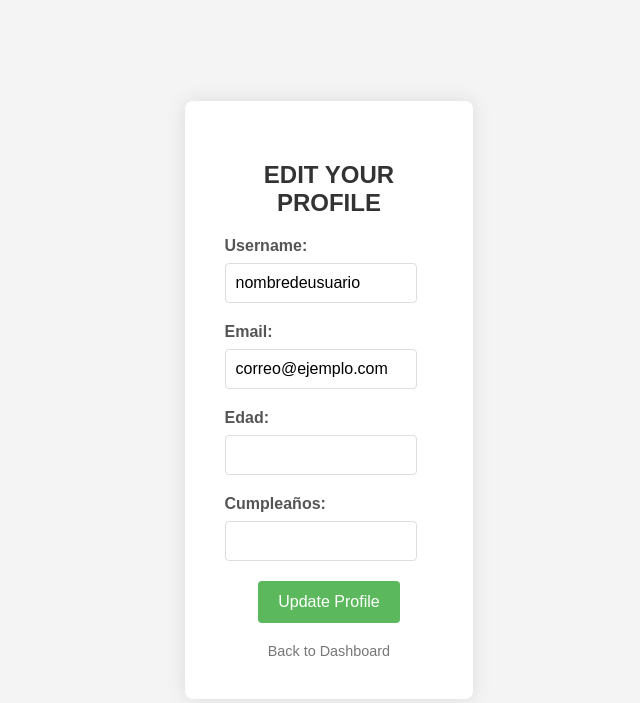
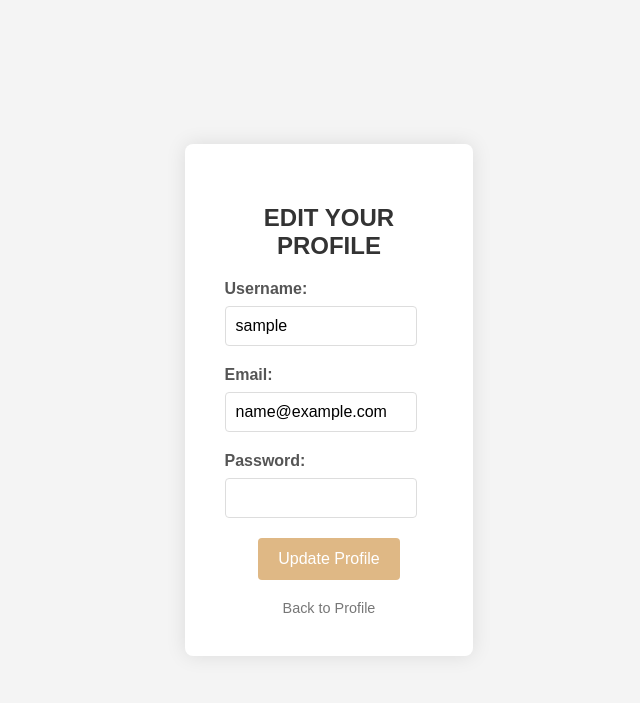
Before and after one commit to cassiuste/Proyecto_Transversal_I, a PHP site: page /editProfile.php in a window 1280 px wide. Shown: the top 703 px of the page, without its empty margins (295-935 px from the left). Run offline with PHP 8.4, Linux system fonts and the light colour scheme; the visitor is signed in with stand-in values (Sample User, id 1).

Commit message:
Created update user

```diff
--- a/view/css/editProfile.css
+++ b/view/css/editProfile.css
@@ -35,6 +35,12 @@ h2 {
     text-align: center;
 }
 
+.success_message{
+    color: green;
+    margin-bottom: 15px;
+    text-align: center;
+}
+
 .form_text label {
     display: block;
     margin-bottom: 8px;
@@ -44,8 +50,7 @@ h2 {
 
 .form_text input[type="text"],
 .form_text input[type="email"],
-.form_text input[type="age"],
-.form_text input[type="dateB"] {
+.form_text input[type="password"] {
     width: calc(100% - 16px);
     padding: 10px;
     margin-bottom: 20px;
@@ -60,7 +65,7 @@ h2 {
 }
 
 .buttons button[type="submit"] {
-    background-color: #5cb85c;
+    background-color: #DFB885;
     color: white;
     padding: 12px 20px;
     border: none;
@@ -71,7 +76,7 @@ h2 {
 }
 
 .buttons button[type="submit"]:hover {
-    background-color: #4cae4c;
+    background-color: #ddb075;
 }
 
 .back-link {
--- a/view/editProfile.php
+++ b/view/editProfile.php
@@ -25,24 +25,45 @@ if (isset($_SESSION["logged"])) {
             <div class="content">
                 <h2>EDIT YOUR PROFILE</h2>
                 <div class="error_message">
+                        <?php
+                        if(isset($_SESSION["error_message"])){
+                            $error_message = $_SESSION["error_message"];
+                            echo "$error_message" . "<br>";
+                            unset($_SESSION["error_message"]);
+                        }
+                        ?>
                     </div>
-                <form action="#" method="post">
+                    <div class="success_message">
+                        <?php
+                        if(isset($_SESSION["success_message"])){
+                            $success_message = $_SESSION["success_message"];
+                            echo "$success_message" . "<br>";
+                            unset($_SESSION["success_message"]);
+                        }
+                        ?>
+                    </div>
+                <form action="../controller/UserController.php" method="post">
                     <div class="form_text">
                         <label for="username">Username:</label>
-                        <input type="text" id="username" name="username" value="nombredeusuario" required>
+                        <input type="text" id="username" name="username" value="<?php echo "$username"; ?>" required>
                         <br>
                         <label for="email">Email:</label>
-                        <input type="email" id="email" name="email" value="correo@ejemplo.com" required>
+                        <input type="email" id="email" name="email" value="<?php echo "$email"; ?>" required>
                         <br>
-                        <label for="age">Edad:</label>
-                        <input type="text" id="age" name="age">
-                        <label for="dateB">Cumpleaños:</label>
-                        <input type="text" id="dateB" name="dateB">
+                        <label for="user_password">Password:</label>
+                        <input type="password" id="user_password" name="user_password" required>
                         <br>
                     </div>
                     <div class="buttons">
-                        <button type="submit">Update Profile</button>
-                        <a href="dashboard.html" class="back-link">Back to Dashboard</a>
+                        <button type="submit" name="update">Update Profile</button>
+                        <?php
+                            if($_SESSION['rol'] == "admin"){
+                                ?><a href="profileadmin.php" class="back-link">Back to Profile</a> <?php
+                            } else{
+                                ?><a href="profileupdate.php" class="back-link">Back to Profile</a> <?php
+                            }
+                        ?>
+                        <!-- <a href="dashboard.html" class="back-link">Back to Profile</a> -->
                     </div>
                 </form>
             </div>
--- a/view/profileadmin.php
+++ b/view/profileadmin.php
@@ -165,7 +165,6 @@ if (isset($_SESSION["logged"])) {
                                 <input type='submit' name='edit' value='Edit'>
                                 <input type='submit' name='delete' value='Delete'>
                                 </form>";
-
                         echo "</div>";
                     }
                 }
```
Also changed, not shown: controller/UserController.php (+63 -18 lines).
